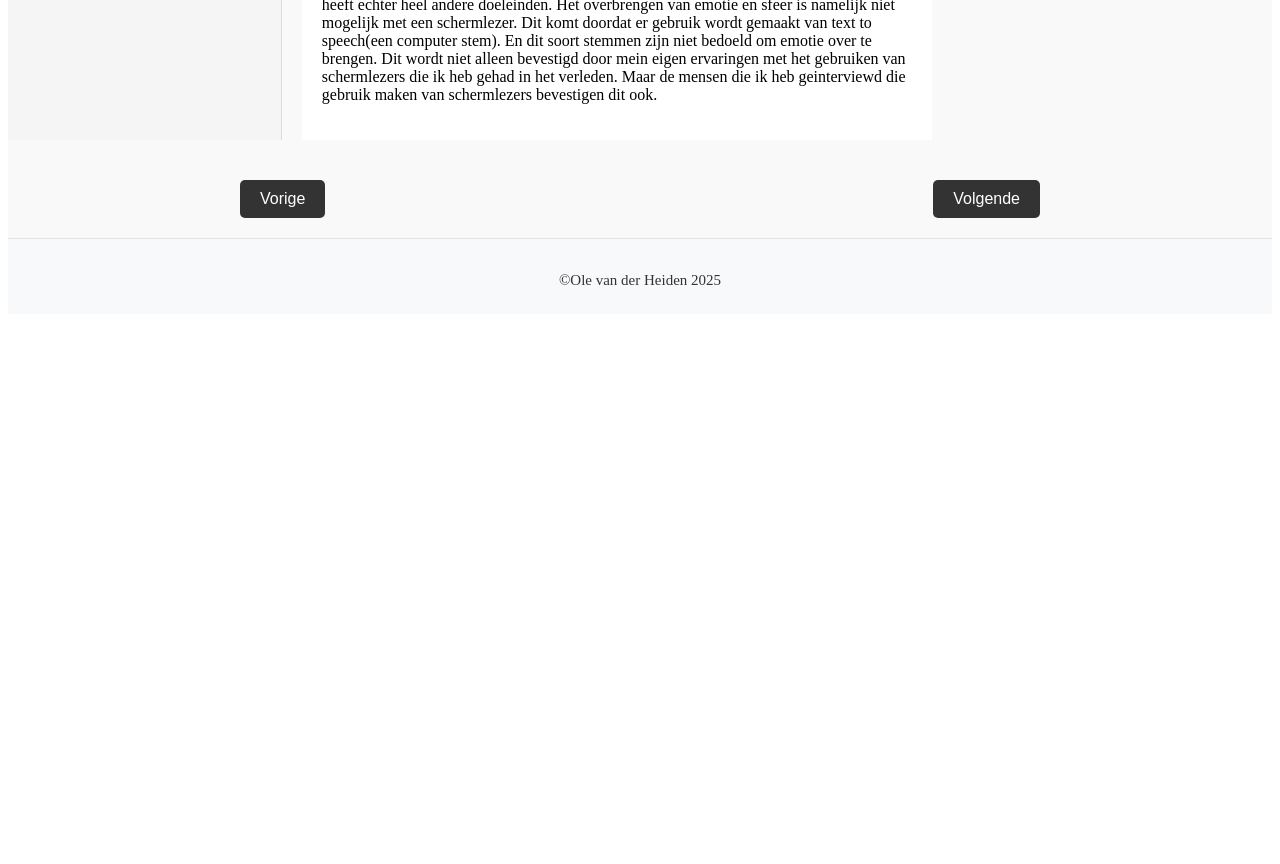
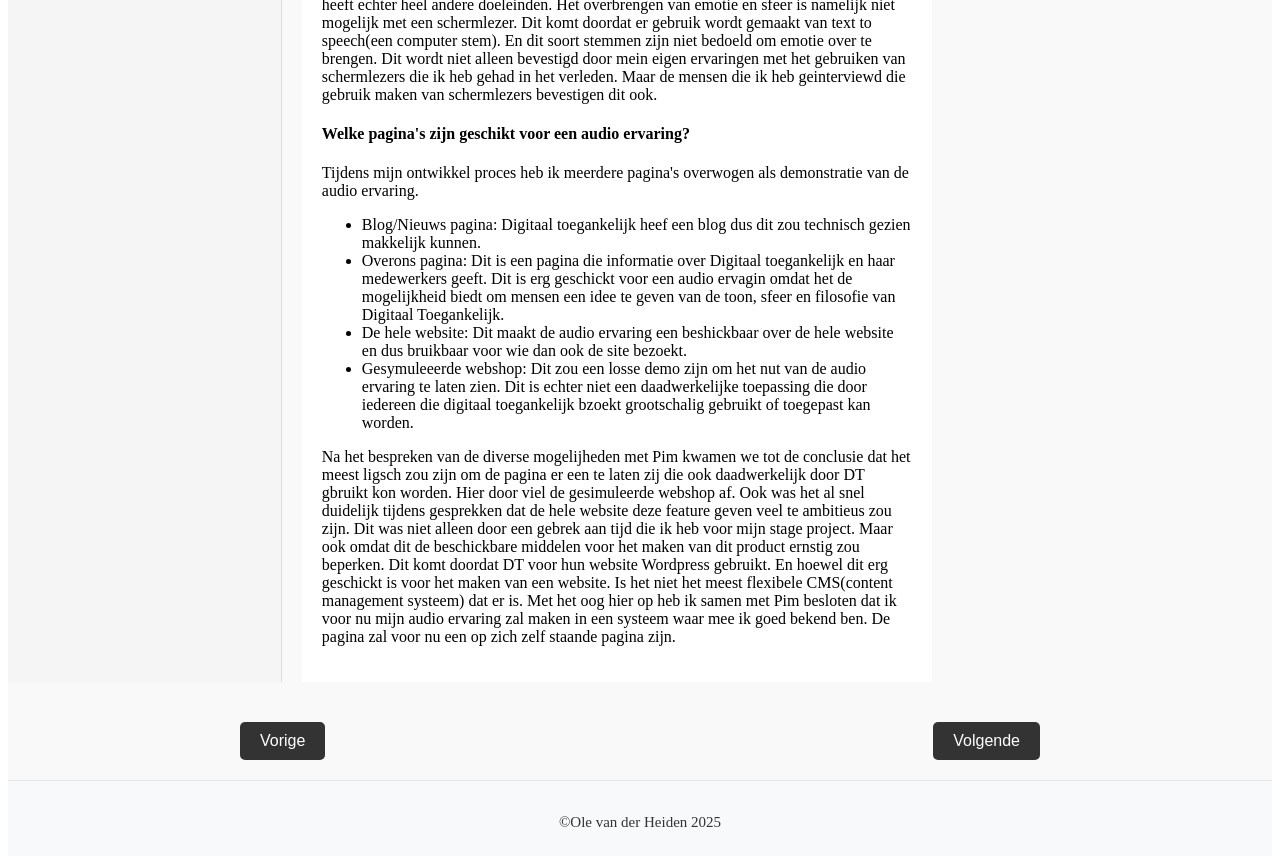
Before and after one commit to olevanderheiden/afstudeer-portfolio, a React (Vite) app: page /afstudeer-portfolio/chapter2.1 in a window 1280 px wide. Shown: the part 1960-2824 px from the top of the page. Before the commit the page ends 2282 px from the top, so only its background shows below. Built offline with nearby package versions, Linux system fonts and the light colour scheme.

Commit message:
V0.81 Small aditions of some content

```diff
--- a/src/assets/pages/chapters/chapter2.1.jsx
+++ b/src/assets/pages/chapters/chapter2.1.jsx
@@ -95,6 +95,49 @@ const Chapter2_1 = () => {
         gehad in het verleden. Maar de mensen die ik heb geinterviewd die
         gebruik maken van schermlezers bevestigen dit ook.
       </p>
+      <h4>Welke pagina's zijn geschikt voor een audio ervaring?</h4>
+      <p>
+        Tijdens mijn ontwikkel proces heb ik meerdere pagina's overwogen als
+        demonstratie van de audio ervaring.
+      </p>
+      <ul>
+        <li>
+          Blog/Nieuws pagina: Digitaal toegankelijk heef een blog dus dit zou
+          technisch gezien makkelijk kunnen.
+        </li>
+        <li>
+          Overons pagina: Dit is een pagina die informatie over Digitaal
+          toegankelijk en haar medewerkers geeft. Dit is erg geschickt voor een
+          audio ervagin omdat het de mogelijkheid biedt om mensen een idee te
+          geven van de toon, sfeer en filosofie van Digitaal Toegankelijk.
+        </li>
+        <li>
+          De hele website: Dit maakt de audio ervaring een beshickbaar over de
+          hele website en dus bruikbaar voor wie dan ook de site bezoekt.
+        </li>
+        <li>
+          Gesymuleeerde webshop: Dit zou een losse demo zijn om het nut van de
+          audio ervaring te laten zien. Dit is echter niet een daadwerkelijke
+          toepassing die door iedereen die digitaal toegankelijk bzoekt
+          grootschalig gebruikt of toegepast kan worden.
+        </li>
+      </ul>
+      <p>
+        Na het bespreken van de diverse mogelijheden met Pim kwamen we tot de
+        conclusie dat het meest ligsch zou zijn om de pagina er een te laten zij
+        die ook daadwerkelijk door DT gbruikt kon worden. Hier door viel de
+        gesimuleerde webshop af. Ook was het al snel duidelijk tijdens
+        gesprekken dat de hele website deze feature geven veel te ambitieus zou
+        zijn. Dit was niet alleen door een gebrek aan tijd die ik heb voor mijn
+        stage project. Maar ook omdat dit de beschickbare middelen voor het
+        maken van dit product ernstig zou beperken. Dit komt doordat DT voor hun
+        website Wordpress gebruikt. En hoewel dit erg geschickt is voor het
+        maken van een website. Is het niet het meest flexibele CMS(content
+        management systeem) dat er is. Met het oog hier op heb ik samen met Pim
+        besloten dat ik voor nu mijn audio ervaring zal maken in een systeem
+        waar mee ik goed bekend ben. De pagina zal voor nu een op zich zelf
+        staande pagina zijn.
+      </p>
     </div>
   );
 
```
